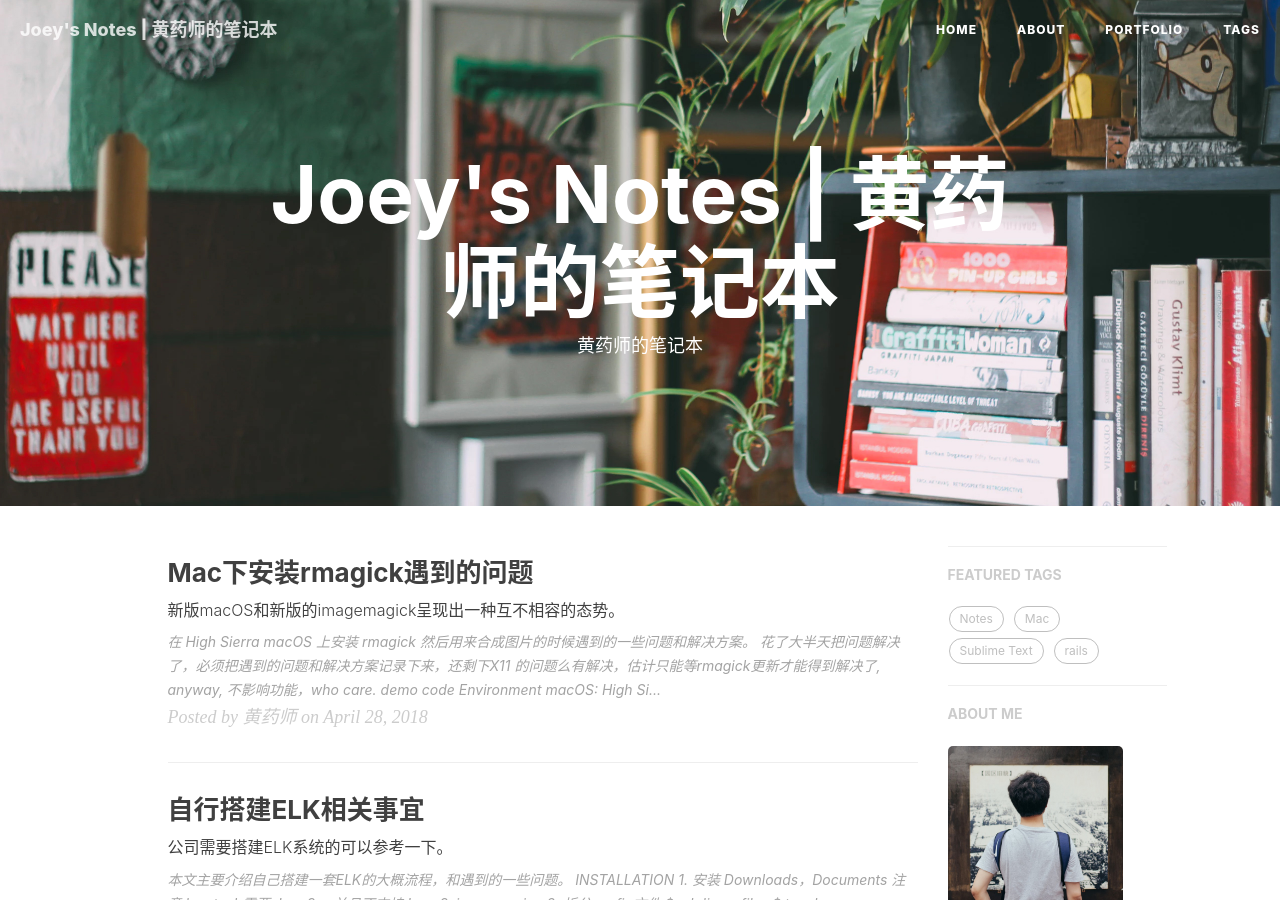
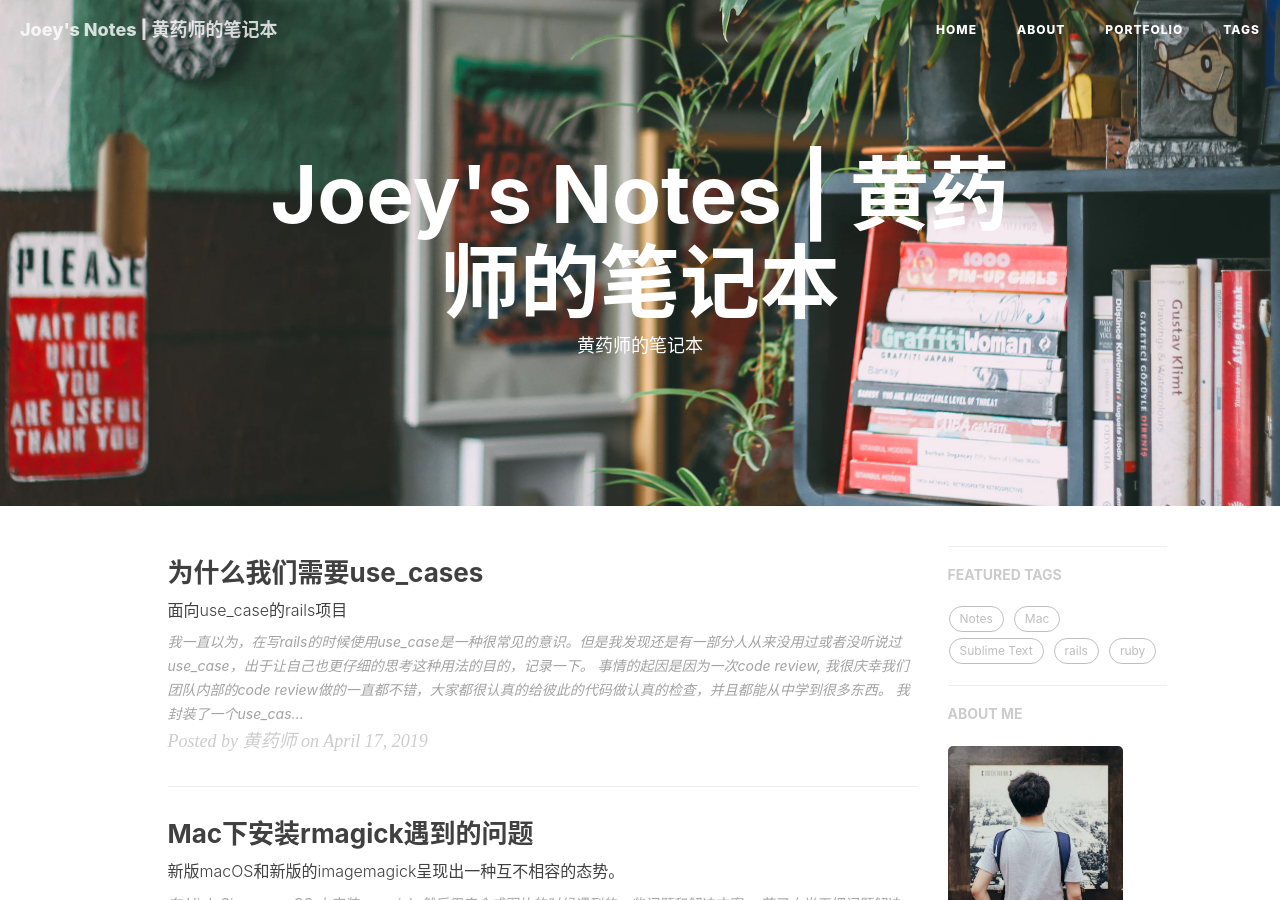
Before and after one commit to oiahoon/oiahoon.github.io, a Jekyll site: the page built from index.html, in a window 1280 px wide and 900 px high. Built offline with Jekyll 4.4.1, drawn with Linux system fonts in a browser that asks for light colours; nearby versions of some CDN libraries; the list of posts is cut into pages by our own code; comment, search, counter and statistics services are not loaded; a file with an impossible date is left out; some of the changed lines change nothing that is shown.

Commit message:
use case in rails

````diff
--- a/_posts/2019-04-17-use-case-oriented-rails-applications.markdown
+++ b/_posts/2019-04-17-use-case-oriented-rails-applications.markdown
@@ -1,15 +1,151 @@
 ---
 layout:     post
-title:      ""
-subtitle:   ""
+title:      "为什么我们需要use_cases"
+subtitle:   "面向use_case的rails项目"
 author:     "黄药师"
-date:
+date: 2019-04-17
 tags:
     - Notes
+    - use case
+    - rails
+    - ruby
+    - cleancode
 ---
 
-<一段简介。>
+我一直以为，在写rails的时候使用**use_case**是一种很常见的意识。但是我发现还是有一部分人从来没用过或者没听说过**use_case**，出于让自己也更仔细的思考这种用法的目的，记录一下。
 
 ---
 
-<正文>
+事情的起因是因为一次**code review**, 我很庆幸我们团队内部的**code review**做的一直都不错，大家都很认真的给彼此的代码做认真的检查，并且都能从中学到很多东西。
+我封装了一个use_case，并且在model的callback里面去调用了这个use_case。这个做法遭到了给我做code review同事的质疑，然后我才知道原来还有部分道友还不知道use_case的用法。
+当然我也并不是说我这样的做法就是最好的，但是这种既不属于model，也很难成为一个公用lib class的，并且单一职责，逻辑简单的玩意儿，随着项目的成长随时可能改变的东西，封装为一个use_case绝对是一个不错的选择。
+
+试想我们有一个表单，需要给用户发验证码，并且在用户输入验证码以后比对验证码，才能允许用户正常提交。假设这个方法叫做`send_code`，我们创建一个发验证码的module叫做`Postman`。
+
+我们的发验证码的controller长这样:
+```ruby
+class AuthController < ApplicationController
+  def create
+    auth_code = AuthCode.create(sms_params)
+    if svc.success?
+      render json: { sid: auth_code.sid }
+    else
+      render json: { status: 500 }, status: 500
+    end
+  end
+
+  private
+  def sms_params
+    params.require(:verification).permit(:phone_number, :code)
+  end
+end
+
+```
+model长这样:
+```ruby
+class AuthCode < ActiveRecord::Base
+  before_create :generate_code
+  after_create :send_code
+
+  def send_code
+    Postman.new(phone_number, verify_code).perform
+  end
+
+  private
+  def generate_code
+    self.verify_code = rand.to_s[2..5].to_s
+  end
+end
+```
+这样我的controller只用关心验证码的创建就好，发不发/怎么发都是model的事儿，`AuthCode`记录创建好以后会通过callback去发送，这里的`Postman`就是我们前面提到的一个**use_case**：
+```ruby
+class Postman
+  include UseCase
+
+  def initialize(phone_number, message)
+    @phone_number = phone_number
+    @message      = message
+  end
+
+  def perform
+    SMS::Client.new.messages.create(
+      to: @phone_number,
+      body: @message
+    )
+  end
+end
+
+```
+
+而`UseCase`可以理解为一个接口定义，描述了所有use_case都需要遵循的规则，便于维护和自描述：
+```ruby
+module UseCase
+  extend ActiveSupport::Concern
+  include ActiveModel::Validations
+  # extented class should contains these methods
+  module ClassMethods
+    # The perform method of a UseCase should always return itself
+    def perform(*args)
+      new(*args).tap(&:perform)
+    end
+  end
+
+  # implement all the steps required to complete this use case
+  def perform
+    raise NotImplementedError
+  end
+
+  # inside of perform, add errors if the use case did not succeed
+  def success?
+    errors.none?
+  end
+end
+
+```
+
+这里有几点需要注意的:
+- 每个use_case只有一个public的实例方法 (`perform`)
+- 每个use_case只有一个职责，也就是只做一件事(发短信)
+- 因为上一条，所以测试也很容易写
+- 有一个Gem叫做[`caze`](https://github.com/magnetis/caze)可以让use_case的调用更优雅一些，不必像我这样显式的调用:
+```ruby
+Postman.new(phone_number, verify_code).perform
+```
+具体可以看看`caze`的文档。
+
+顺便发一下代码的结构:
+```
+├── app
+│   ├── controllers
+│   │   ├── application_controller.rb
+│   │   ├── auth_controller.rb
+│   │   └── users
+│   ├── models
+│   │   ├── user.rb
+│   │   └── auth_code.rb
+│   ├── use_cases
+│   │   ├── postman.rb
+│   │   └── use_case.rb
+```
+
+这样一来，我们就：
+## 把程序有什么
+> models 比如**user**, **auth_code** 等等不怎么变化很稳定的东西。
+
+## 和程序做什么
+> **业务逻辑** 和 **use cases** 会随着项目的成长不停改变。
+
+## 分开了。
+
+## 那问题来了， 我们什么时候需要 use_case 呢？
+> 当你需要管理resources，你就必须用rails的方式，也就是面向resource的方式去做，model啦，presenter啦，抽象类啦，都是很方便且有道理的。
+> 但是，当你的业务里面有一个很特殊的功能，它不属于你的主营业务逻辑，且职责单一，随时可以变化甚至移除，那么你就可以考虑使用**use_case**，就像上面的代码那样。
+
+# 总结
+一万个程序员眼里有一万种**最佳实践**，use_case不是所有的场景都适用。但是当你有这样的思维以后，对于如何组织你的use_case，如何保持代码结构整洁肯定是有一定帮助的。
+
+# Referreces
+- [Architecture the Lost Years by Robert Martin](https://medium.com/magnetis-backstage/clean-architecture-on-rails-e5e82e8cd326)
+- [Clean architecture on rails by Fabiano Beselga](https://www.youtube.com/watch?v=WpkDN78P884)
+- [caze gem](https://github.com/magnetis/caze)
+- [use case examples](http://www.gatherspace.com/use-case-examples/)
````
